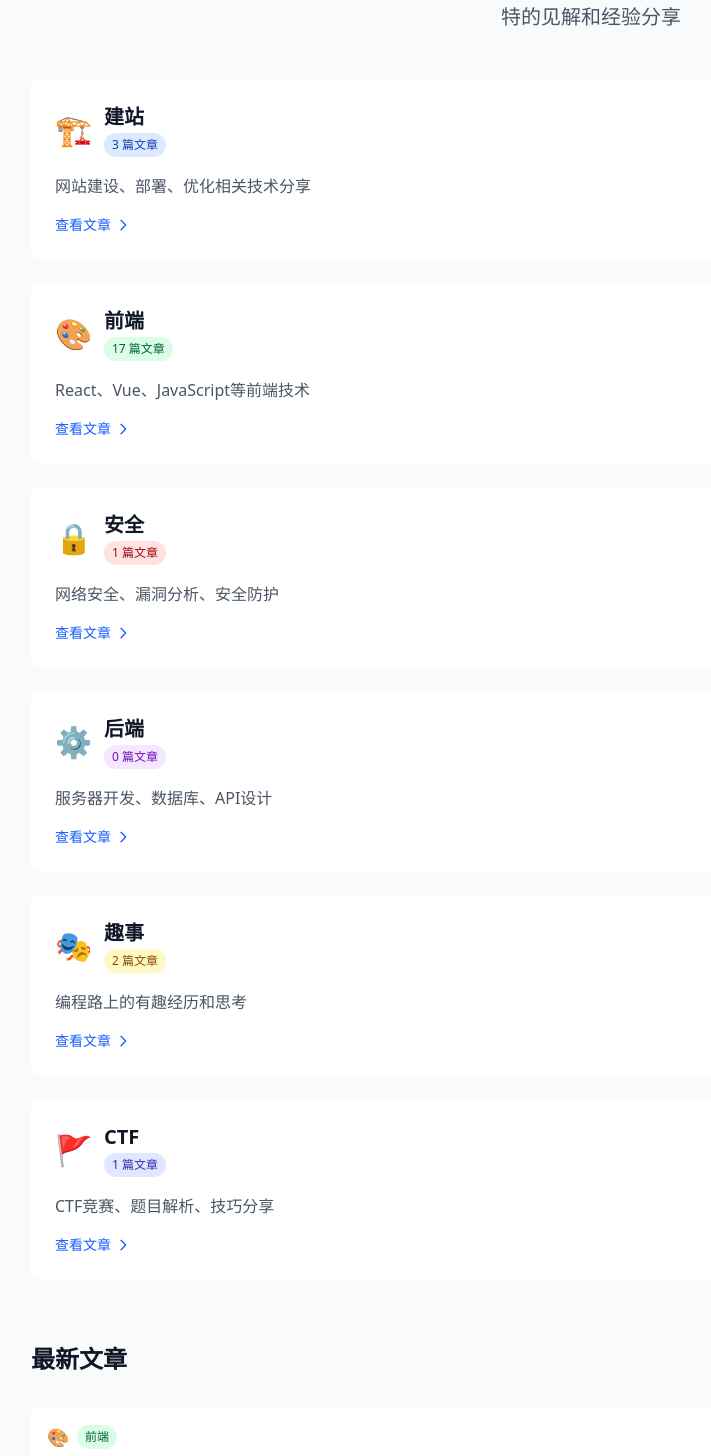
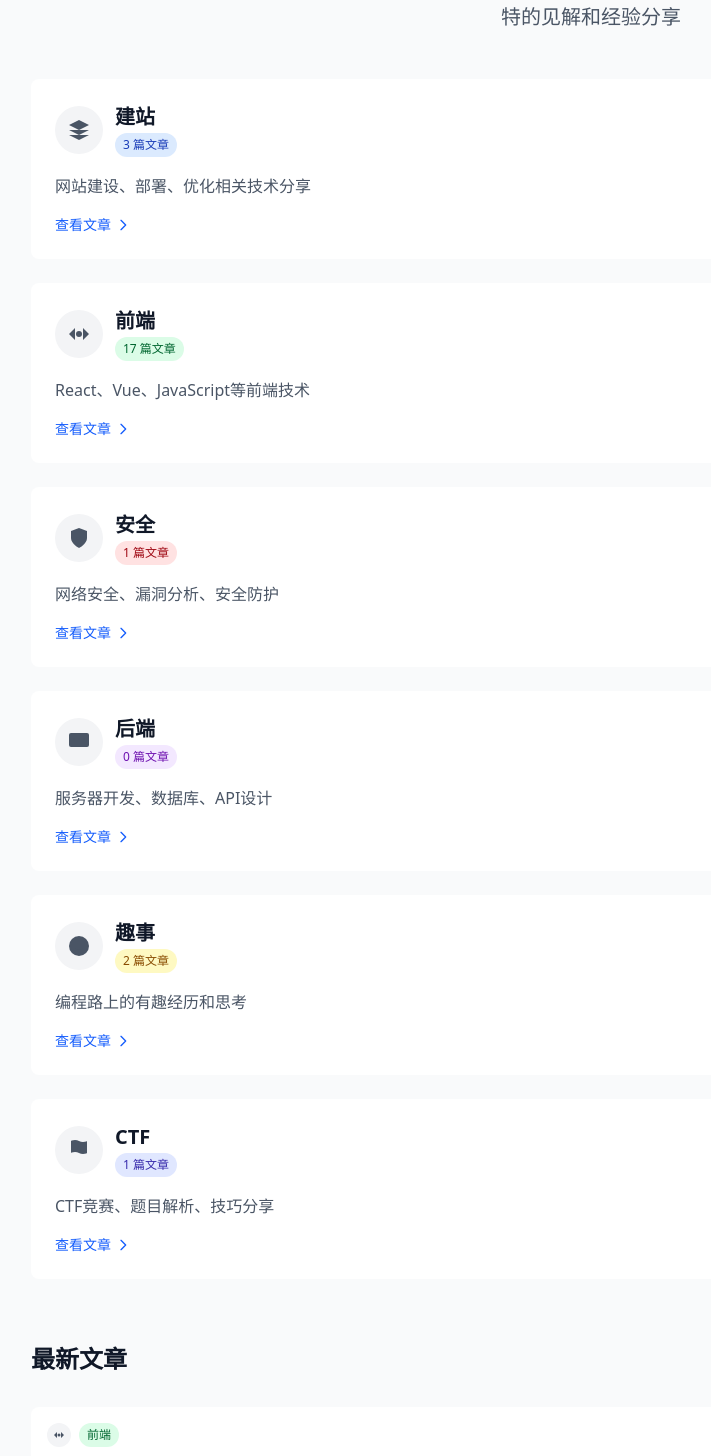
Before and after one commit to SinzoL/codepoet, a Next.js app: page /categories in a window 1280 px wide. Shown: the part 185-1641 px from the top of the page, without its empty margins (49-760 px from the left). Built offline with nearby package versions, Linux system fonts and the light colour scheme.

Commit message:
feat: icon替换为svg

```diff
--- a/src/app/categories/[id]/page.tsx
+++ b/src/app/categories/[id]/page.tsx
@@ -2,6 +2,7 @@ import { notFound } from 'next/navigation';
 import Header from '@/components/Header';
 import Footer from '@/components/Footer';
 import PostCard from '@/components/PostCard';
+import CategoryIcon from '@/components/CategoryIcon';
 import Link from 'next/link';
 import { categories, getCategoryById } from '@/lib/categories';
 import { getSortedPostsData } from '@/lib/posts';
@@ -50,7 +51,9 @@ export default async function CategoryPage({ params }: CategoryPageProps) {
         {/* 分类头部 */}
         <div className="bg-white rounded-lg shadow-lg p-8 mb-8">
           <div className="flex items-center mb-4">
-            <span className="text-4xl mr-4">{category.icon}</span>
+            <div className="flex items-center justify-center w-16 h-16 rounded-full bg-gray-100 mr-4">
+              <CategoryIcon categoryId={category.id} className="w-8 h-8 text-gray-600" />
+            </div>
             <div>
               <h1 className="text-3xl font-bold text-gray-900">{category.name}</h1>
               <span className={`inline-block px-3 py-1 rounded-full text-sm font-medium ${category.color} mt-2`}>
@@ -72,8 +75,10 @@ export default async function CategoryPage({ params }: CategoryPageProps) {
           </div>
         ) : (
           <div className="text-center py-12">
-            <div className="text-gray-400 mb-4">
-              <span className="text-6xl">{category.icon}</span>
+            <div className="flex justify-center mb-4">
+              <div className="flex items-center justify-center w-24 h-24 rounded-full bg-gray-100">
+                <CategoryIcon categoryId={category.id} className="w-12 h-12 text-gray-400" />
+              </div>
             </div>
             <h3 className="text-lg font-medium text-gray-900 mb-2">暂无文章</h3>
             <p className="text-gray-500 mb-6">
--- a/src/app/categories/page.tsx
+++ b/src/app/categories/page.tsx
@@ -1,5 +1,6 @@
 import Header from '@/components/Header';
 import Footer from '@/components/Footer';
+import CategoryIcon from '@/components/CategoryIcon';
 import Link from 'next/link';
 import { categories } from '@/lib/categories';
 import { getSortedPostsData } from '@/lib/posts';
@@ -34,7 +35,9 @@ export default function Categories() {
             >
               <div className="bg-white rounded-lg shadow-md hover:shadow-lg transition-shadow duration-300 p-6 h-full">
                 <div className="flex items-center mb-4">
-                  <span className="text-3xl mr-3">{category.icon}</span>
+                  <div className="flex items-center justify-center w-12 h-12 rounded-full bg-gray-100 mr-3">
+                    <CategoryIcon categoryId={category.id} className="w-6 h-6 text-gray-600" />
+                  </div>
                   <div>
                     <h3 className="text-xl font-semibold text-gray-900 group-hover:text-blue-600 transition-colors">
                       {category.name}
@@ -68,7 +71,11 @@ export default function Categories() {
                 <Link key={post.id} href={`/posts/${post.id}`} className="group">
                   <div className="bg-white rounded-lg shadow-md hover:shadow-lg transition-shadow duration-300 p-4">
                     <div className="flex items-center mb-2">
-                      <span className="text-lg mr-2">{category?.icon}</span>
+                      {category && (
+                        <div className="flex items-center justify-center w-6 h-6 rounded-full bg-gray-100 mr-2">
+                          <CategoryIcon categoryId={category.id} className="w-3 h-3 text-gray-600" />
+                        </div>
+                      )}
                       <span className={`px-2 py-1 rounded-full text-xs font-medium ${category?.color}`}>
                         {category?.name}
                       </span>
--- /dev/null
+++ b/src/components/CategoryIcon.tsx
@@ -0,0 +1,81 @@
+import React from 'react';
+
+interface CategoryIconProps {
+  categoryId: string;
+  className?: string;
+}
+
+export default function CategoryIcon({ categoryId, className = "w-4 h-4" }: CategoryIconProps) {
+  const iconProps = {
+    className,
+    fill: "currentColor",
+    viewBox: "0 0 24 24"
+  };
+
+  switch (categoryId) {
+    case 'website':
+      return (
+        <svg {...iconProps}>
+          <path d="M12 2L2 7l10 5 10-5-10-5zM2 17l10 5 10-5M2 12l10 5 10-5"/>
+          <path d="M12 2v20"/>
+        </svg>
+      );
+
+    case 'frontend':
+      return (
+        <svg {...iconProps}>
+          <path d="M16 18l6-6-6-6M8 6l-6 6 6 6"/>
+          <path d="M2 12h20"/>
+          <circle cx="12" cy="12" r="3"/>
+        </svg>
+      );
+
+    case 'security':
+      return (
+        <svg {...iconProps}>
+          <path d="M12 22s8-4 8-10V5l-8-3-8 3v7c0 6 8 10 8 10z"/>
+          <path d="M9 12l2 2 4-4"/>
+        </svg>
+      );
+
+    case 'backend':
+      return (
+        <svg {...iconProps}>
+          <rect x="2" y="3" width="20" height="14" rx="2" ry="2"/>
+          <line x1="8" y1="21" x2="16" y2="21"/>
+          <line x1="12" y1="17" x2="12" y2="21"/>
+          <circle cx="7" cy="9" r="1"/>
+          <circle cx="12" cy="9" r="1"/>
+          <circle cx="17" cy="9" r="1"/>
+        </svg>
+      );
+
+    case 'fun':
+      return (
+        <svg {...iconProps}>
+          <circle cx="12" cy="12" r="10"/>
+          <path d="M8 14s1.5 2 4 2 4-2 4-2"/>
+          <line x1="9" y1="9" x2="9.01" y2="9"/>
+          <line x1="15" y1="9" x2="15.01" y2="9"/>
+        </svg>
+      );
+
+    case 'ctf':
+      return (
+        <svg {...iconProps}>
+          <path d="M4 15s1-1 4-1 5 2 8 2 4-1 4-1V3s-1 1-4 1-5-2-8-2-4 1-4 1z"/>
+          <line x1="4" y1="22" x2="4" y2="15"/>
+          <path d="M12 8l-2 3h4l-2 3"/>
+        </svg>
+      );
+
+    default:
+      return (
+        <svg {...iconProps}>
+          <circle cx="12" cy="12" r="10"/>
+          <line x1="12" y1="8" x2="12" y2="12"/>
+          <line x1="12" y1="16" x2="12.01" y2="16"/>
+        </svg>
+      );
+  }
+}
--- a/src/components/PostCard.tsx
+++ b/src/components/PostCard.tsx
@@ -3,6 +3,7 @@ import { format } from 'date-fns';
 import { zhCN } from 'date-fns/locale';
 import { PostData } from '@/lib/posts';
 import { getCategoryById } from '@/lib/categories';
+import CategoryIcon from './CategoryIcon';
 
 interface PostCardProps {
   post: PostData;
@@ -27,7 +28,7 @@ export default function PostCard({ post }: PostCardProps) {
               href={`/categories/${category.id}`}
               className={`inline-flex items-center px-2 py-1 rounded-full text-xs font-medium ${category.color} hover:opacity-80 transition-opacity`}
             >
-              <span className="mr-1">{category.icon}</span>
+              <CategoryIcon categoryId={category.id} className="w-3 h-3 mr-1" />
               {category.name}
             </Link>
           )}
@@ -59,16 +60,6 @@ export default function PostCard({ post }: PostCardProps) {
             ))}
           </div>
         )}
-
-        <Link
-          href={`/posts/${post.id}`}
-          className="inline-flex items-center text-blue-600 hover:text-blue-800 font-medium transition-colors"
-        >
-          阅读更多
-          <svg className="ml-1 w-4 h-4" fill="none" stroke="currentColor" viewBox="0 0 24 24">
-            <path strokeLinecap="round" strokeLinejoin="round" strokeWidth={2} d="M9 5l7 7-7 7" />
-          </svg>
-        </Link>
       </div>
     </article>
   );
--- a/src/lib/categories.ts
+++ b/src/lib/categories.ts
@@ -2,7 +2,6 @@ export interface Category {
   id: string;
   name: string;
   description: string;
-  icon: string;
   color: string;
 }
 
@@ -11,42 +10,36 @@ export const categories: Category[] = [
     id: 'website',
     name: '建站',
     description: '网站建设、部署、优化相关技术分享',
-    icon: '🏗️',
     color: 'bg-blue-100 text-blue-800'
   },
   {
     id: 'frontend',
     name: '前端',
     description: 'React、Vue、JavaScript等前端技术',
-    icon: '🎨',
     color: 'bg-green-100 text-green-800'
   },
   {
     id: 'security',
     name: '安全',
     description: '网络安全、漏洞分析、安全防护',
-    icon: '🔒',
     color: 'bg-red-100 text-red-800'
   },
   {
     id: 'backend',
     name: '后端',
     description: '服务器开发、数据库、API设计',
-    icon: '⚙️',
     color: 'bg-purple-100 text-purple-800'
   },
   {
     id: 'fun',
     name: '趣事',
     description: '编程路上的有趣经历和思考',
-    icon: '🎭',
     color: 'bg-yellow-100 text-yellow-800'
   },
   {
     id: 'ctf',
     name: 'CTF',
     description: 'CTF竞赛、题目解析、技巧分享',
-    icon: '🚩',
     color: 'bg-indigo-100 text-indigo-800'
   }
 ];
```
